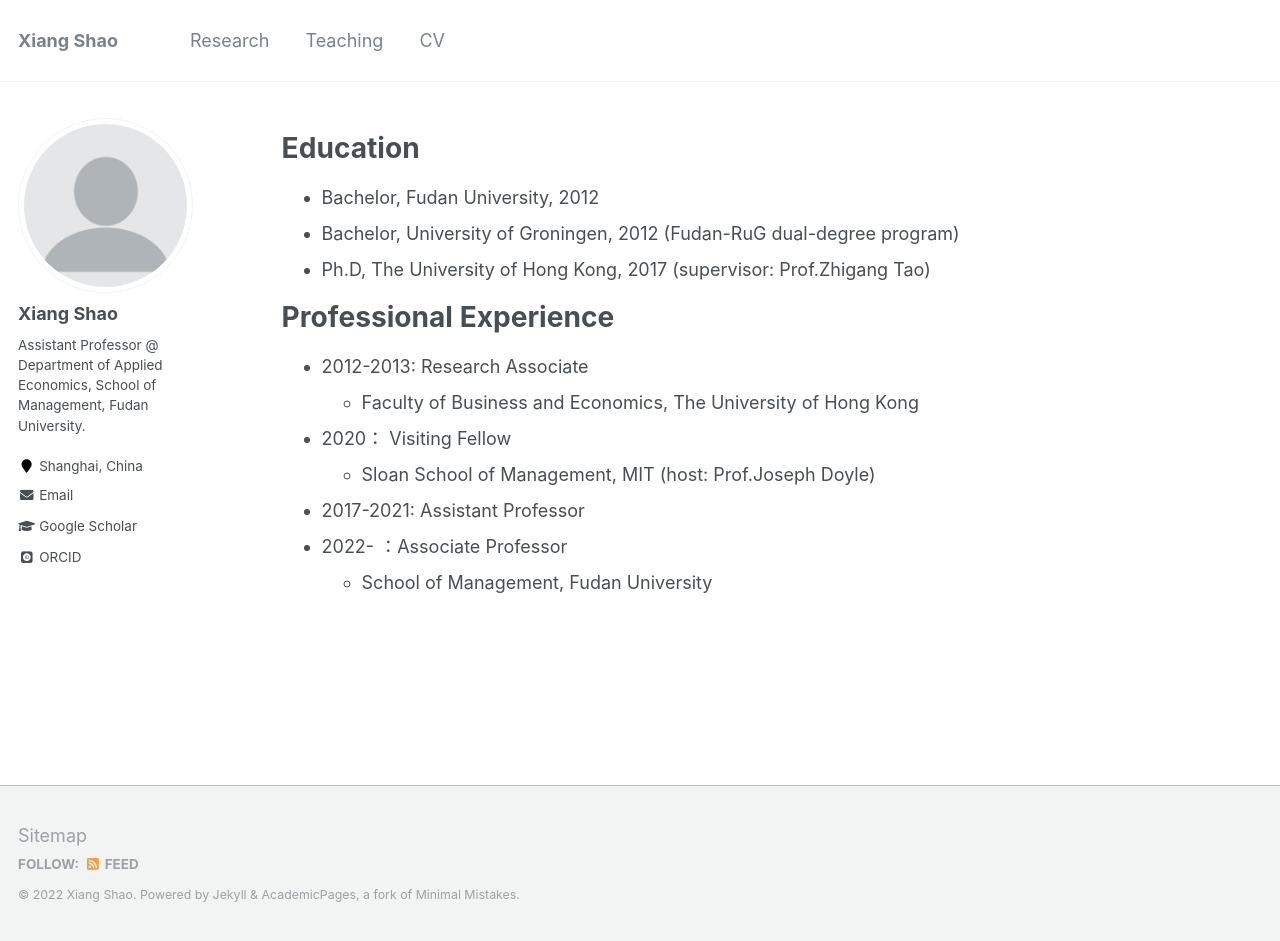
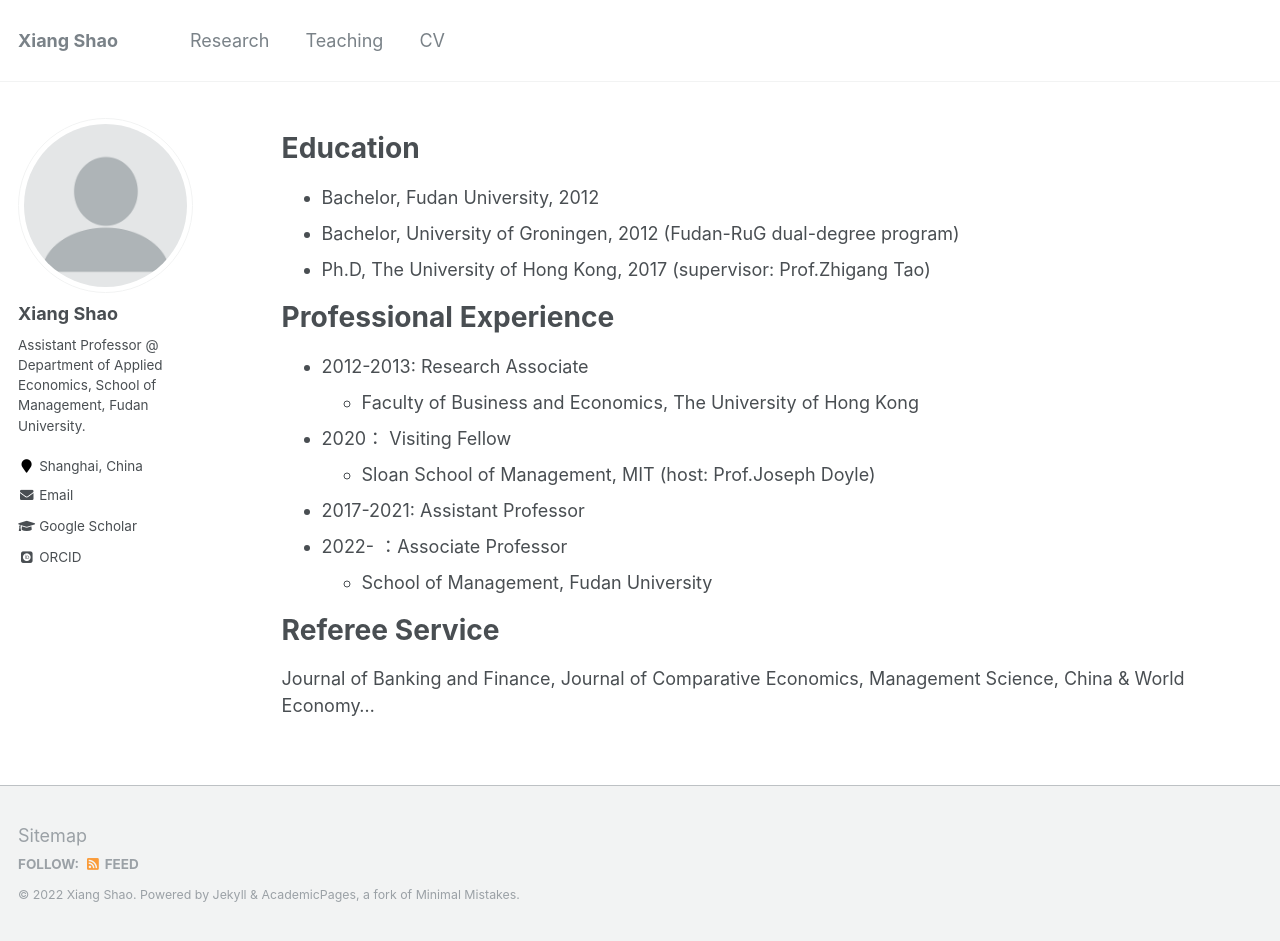
Before and after one commit to xiangshao/xiangshao.github.io, a Jekyll site: the page built from _pages/cv.md, in a window 1280 px wide and 941 px high. Built offline with Jekyll 4.4.1, drawn with Linux system fonts in a browser that asks for light colours; some web fonts are replaced.

Commit message:
Update cv.md

```diff
--- a/_pages/cv.md
+++ b/_pages/cv.md
@@ -24,3 +24,7 @@ Professional Experience
 * 2017-2021: Assistant Professor
 * 2022-    ：Associate Professor
   * School of Management, Fudan University
+
+Referee Service
+======
+Journal of Banking and Finance, Journal of Comparative Economics, Management Science, China & World Economy...
```
